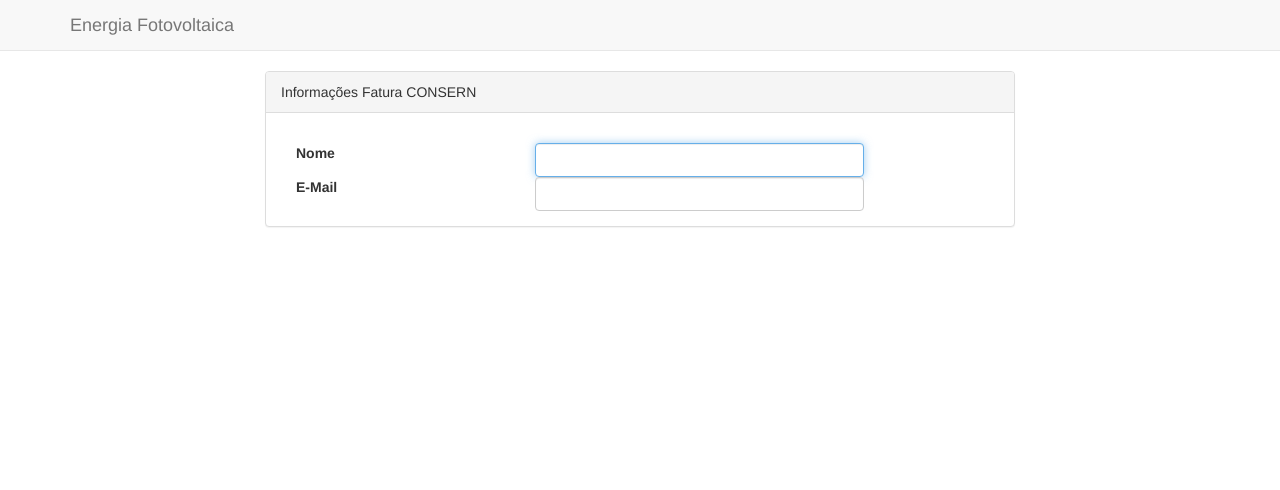
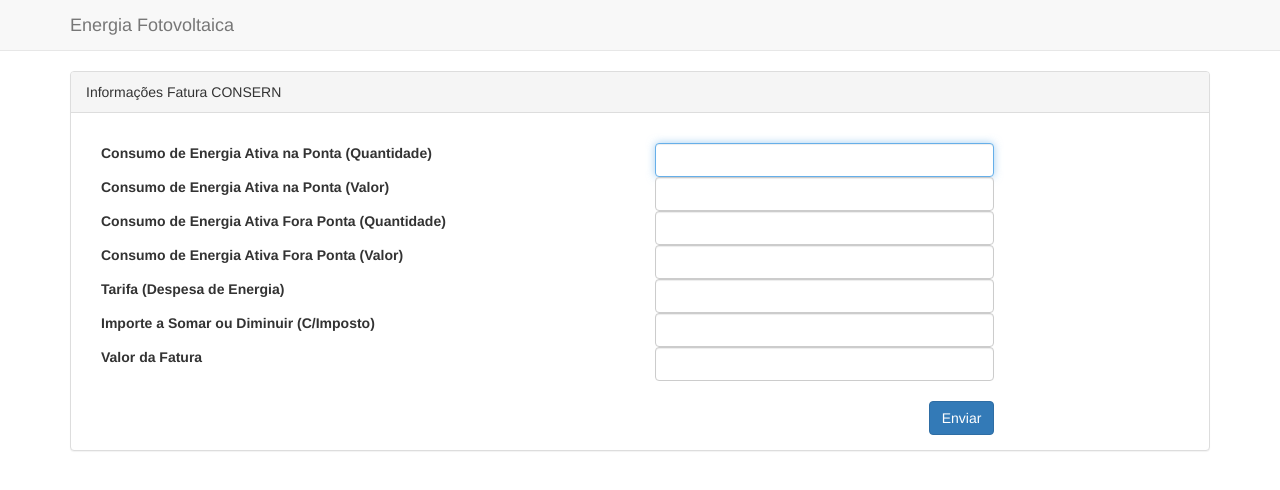
Before and after one commit to laviniameds/Aplicacao-Foto, a Django app: template energia/templates/paginas/inserir_dados.html in a window 1280 px wide. Shown: the top 490 px of the page. Run offline with Django 3.2, Linux system fonts and the light colour scheme; the template is opened without the code that fills it, so the values that code supplies are empty; some libraries are stand-ins or nearby versions.

Commit message:
->pag de inserir_dados com campos adicionados;

```diff
--- a/energia/templates/paginas/inserir_dados.html
+++ b/energia/templates/paginas/inserir_dados.html
@@ -3,29 +3,78 @@
 {% block content %}
 <div class="container">
     <div class="row">
-        <div class="col-md-8 col-md-offset-2">
+        <div class="col-md-12 ">
             <div class="panel panel-default">
                 <div class="panel-heading">Informações Fatura CONSERN</div>
 
                 <div class="panel-body">
-                    <form action="/editarUsr" method="POST">
+                    <form action="" method="POST">
               			<input type="hidden" value="" name="id">
 
                         <div class="form-group">
-                        <label for="nome" class="col-md-4 control-label">Nome</label>
+                            <label for="nome" class="col-md-6 control-label">Consumo de Energia Ativa na Ponta (Quantidade)</label>
 
-                        <div class="col-md-6">
+                            <div class="col-md-4">
                                 <input id="nome" type="text" class="form-control" name="nome" value="" required autofocus>
                             </div>
                         </div>
 
                         <div class="form-group">
-                        <label for="email" class="col-md-4 control-label">E-Mail</label>
+                                <label for="nome" class="col-md-6 control-label">Consumo de Energia Ativa na Ponta (Valor)</label>
 
-                        <div class="col-md-6">
-                            <input id="email" type="email" class="form-control" name="email" value="" required>
+                                <div class="col-md-4">
+                                    <input id="nome" type="text" class="form-control" name="nome" value="" required autofocus>
                                 </div>
                             </div>
+
+                        <div class="form-group">
+                                <label for="nome" class="col-md-6 control-label">Consumo de Energia Ativa Fora Ponta (Quantidade)</label>
+
+                                <div class="col-md-4">
+                                    <input id="nome" type="text" class="form-control" name="nome" value="" required autofocus>
+                                </div>
+                        </div>
+
+                        <div class="form-group">
+                                <label for="nome" class="col-md-6 control-label">Consumo de Energia Ativa Fora Ponta (Valor)</label>
+
+                                <div class="col-md-4">
+                                    <input id="nome" type="text" class="form-control" name="nome" value="" required autofocus>
+                                </div>
+                        </div>
+
+                        <div class="form-group">
+                                <label for="nome" class="col-md-6 control-label">Tarifa (Despesa de Energia)</label>
+
+                                <div class="col-md-4">
+                                    <input id="nome" type="text" class="form-control" name="nome" value="" required autofocus>
+                                </div>
+                        </div>
+
+                        <div class="form-group">
+                                <label for="nome" class="col-md-6 control-label">Importe a Somar ou Diminuir (C/Imposto)</label>
+
+                                <div class="col-md-4">
+                                    <input id="nome" type="text" class="form-control" name="nome" value="" required autofocus>
+                                </div>
+                        </div>
+
+                        <div class="form-group">
+                                <label for="nome" class="col-md-6 control-label">Valor da Fatura</label>
+
+                                <div class="col-md-4">
+                                    <input id="nome" type="text" class="form-control" name="nome" value="" required autofocus>
+                                </div>
+                        </div>
+
+                        <div class="form-group">
+                            <div class="col-md-10 col-md-offset-0">
+                                <br>
+                                <a href="" type="submit" class="btn btn-primary pull-right">Enviar</a>
+                                </div>
+                            </div>
+                        </div>
+                  </form>
                 </div>
             </div>
         </div>
```
Lines whose indentation alone changed are shown as unchanged.
